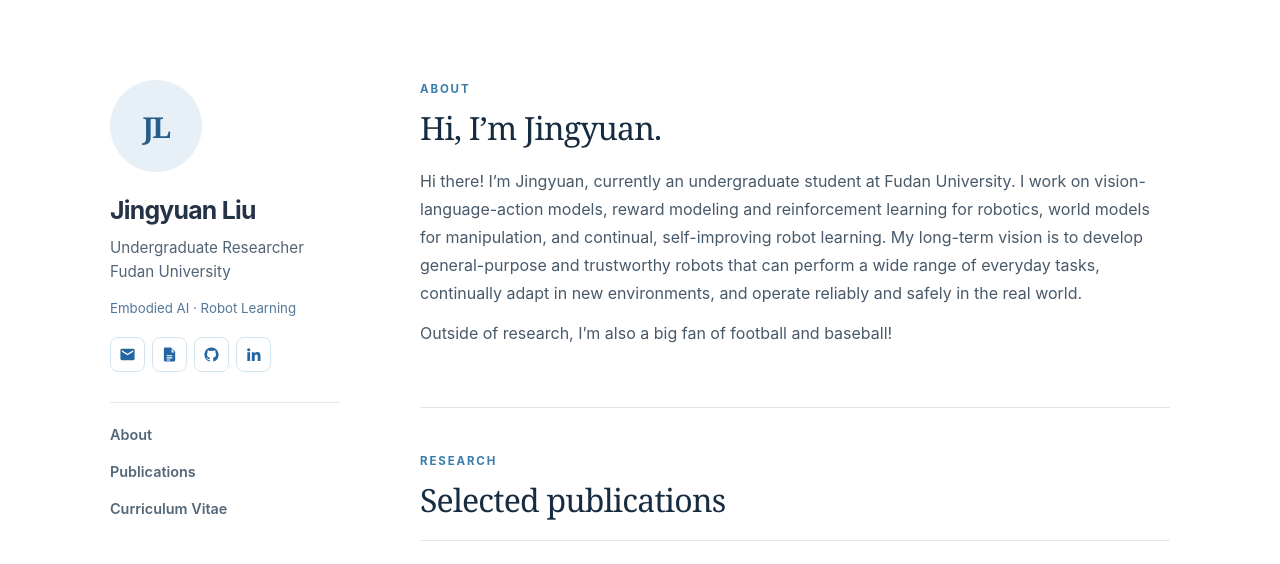
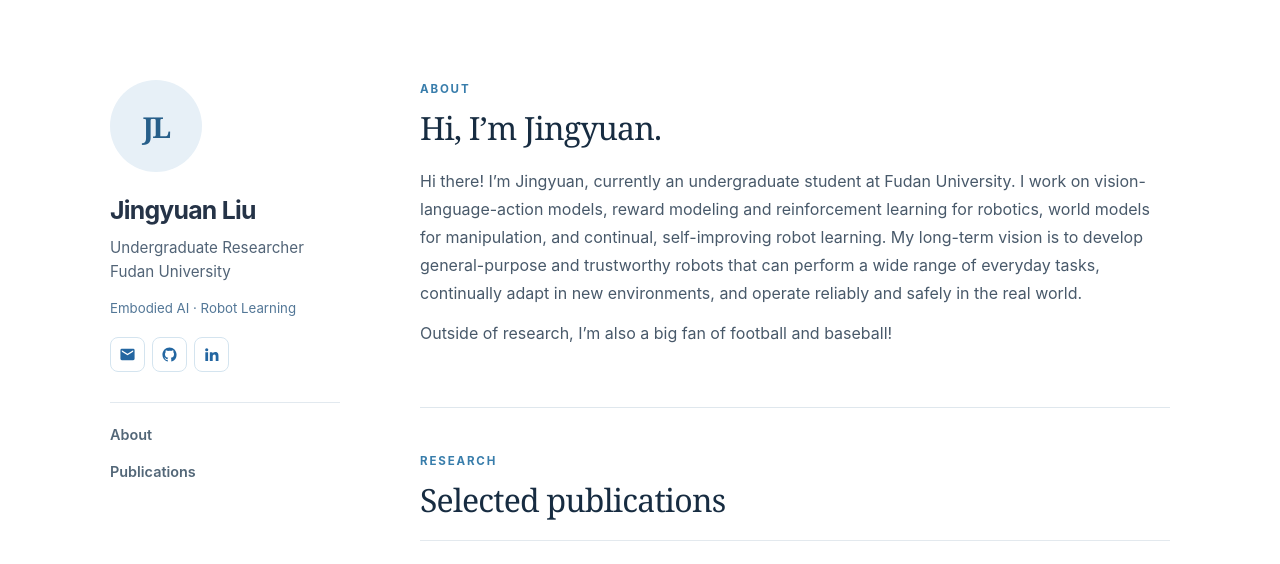
Before and after one commit to jerryliujy/jerryliujy.github.io, a plain HTML site: page index.html in a window 1280 px wide. Shown: the top 564 px of the page. Drawn offline with Linux system fonts and the light colour scheme; grey boxes are pictures that could not be loaded.

Commit message:
Remove CV links from homepage

```diff
--- a/index.html
+++ b/index.html
@@ -80,9 +80,6 @@
           <a class="icon-link" href="mailto:23302010010@m.fudan.edu.cn" aria-label="Email" title="Email">
             <svg viewBox="0 0 24 24" aria-hidden="true"><path d="M20 4H4a2 2 0 0 0-2 2v12a2 2 0 0 0 2 2h16a2 2 0 0 0 2-2V6a2 2 0 0 0-2-2Zm0 4-8 5-8-5V6l8 5 8-5v2Z"/></svg>
           </a>
-          <a class="icon-link" href="jingyuanliu-cv.pdf" aria-label="Resume" title="Resume" target="_blank">
-            <svg viewBox="0 0 24 24" aria-hidden="true"><path d="M14 2H6a2 2 0 0 0-2 2v16a2 2 0 0 0 2 2h12a2 2 0 0 0 2-2V8l-6-6Zm1 7V3.5L18.5 9H15ZM8 13h8v1.5H8V13Zm0 3h8v1.5H8V16Zm0 3h5v1.5H8V19Z"/></svg>
-          </a>
           <a class="icon-link" href="https://github.com/jerryliujy" aria-label="GitHub" title="GitHub" target="_blank" rel="noopener">
             <svg viewBox="0 0 24 24" aria-hidden="true"><path d="M12 2C6.48 2 2 6.58 2 12.23c0 4.52 2.87 8.35 6.84 9.7.5.1.68-.22.68-.49 0-.24-.01-1.04-.01-1.89-2.78.62-3.37-1.21-3.37-1.21-.46-1.2-1.11-1.51-1.11-1.51-.91-.64.07-.63.07-.63 1 .07 1.54 1.06 1.54 1.06.9 1.57 2.35 1.12 2.92.86.09-.67.35-1.12.64-1.38-2.22-.26-4.56-1.15-4.56-5.1 0-1.13.39-2.05 1.04-2.77-.1-.27-.45-1.31.1-2.73 0 0 .85-.28 2.75 1.06A9.24 9.24 0 0 1 12 6.8c.85 0 1.71.12 2.51.34 1.9-1.34 2.75-1.06 2.75-1.06.55 1.42.2 2.46.1 2.73.65.72 1.04 1.64 1.04 2.77 0 3.96-2.35 4.83-4.58 5.08.36.32.68.93.68 1.88 0 1.36-.01 2.46-.01 2.8 0 .27.18.59.69.49A10.23 10.23 0 0 0 22 12.23C22 6.58 17.52 2 12 2Z"/></svg>
           </a>
@@ -90,7 +87,7 @@
             <svg viewBox="0 0 24 24" aria-hidden="true"><path d="M5.25 3A2.25 2.25 0 1 0 5.25 7.5 2.25 2.25 0 0 0 5.25 3ZM3.3 8.7h3.9V21H3.3V8.7Zm6.35 0h3.74v1.68h.05c.52-.99 1.8-2.04 3.71-2.04 3.97 0 4.7 2.61 4.7 6.01V21h-3.9v-5.9c0-1.41-.03-3.23-1.97-3.23-1.98 0-2.28 1.54-2.28 3.13V21H9.65V8.7Z"/></svg>
           </a>
         </nav>
-      <nav class="profile-nav" aria-label="Page navigation"><a href="#about">About</a><a href="#publications">Publications</a><a href="jingyuanliu-cv.pdf">Curriculum Vitae</a></nav>
+      <nav class="profile-nav" aria-label="Page navigation"><a href="#about">About</a><a href="#publications">Publications</a></nav>
     </aside>
     <main>
       <section class="about" id="about"><p class="section-kicker">ABOUT</p><h2>Hi, I’m Jingyuan.</h2>
```
